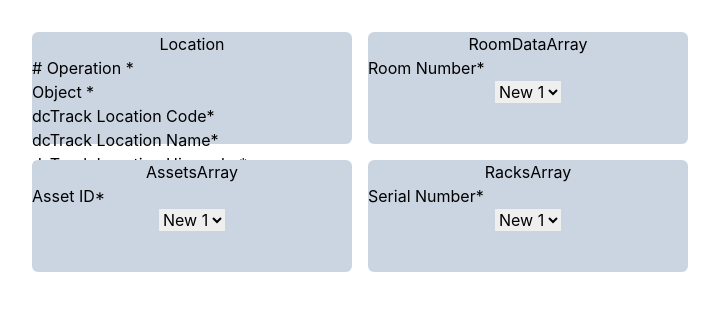
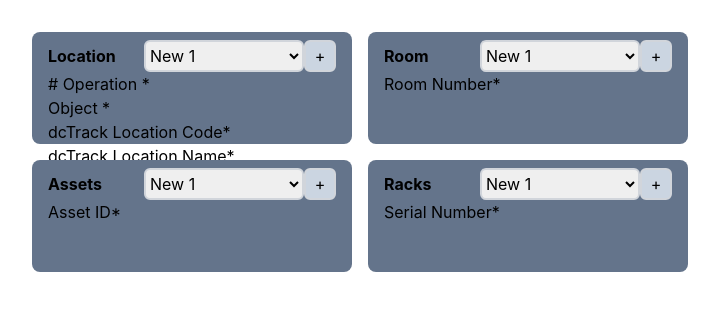
Before and after one commit to TravisAlanH/SunbirdDCIMSurveyv5, a React (Create React App) app: page / in a window 1280 px wide. Shown: the top 310 px of the page, without its empty margins (280-999 px from the left). Built offline with nearby package versions, Linux system fonts and the light colour scheme.

Commit message:
Format and Clean UP

```diff
--- a/src/Components/Body/Modal.js
+++ b/src/Components/Body/Modal.js
@@ -35,7 +35,7 @@
         {Object.keys(BASE_DATA).map((modalBlock, modalIndex) => (
           <div
             key={modalIndex}
-            className="w-[20rem] h-[7rem] rounded-md bg-slate-300"
+            className="w-[20rem] h-[7rem] rounded-lg py-2 px-4 bg-slate-500"
             id="myBtn"
             onClick={() => {
               let modal = document.getElementById("modal" + modalIndex);
@@ -54,8 +54,54 @@
             }}
           >
             {/* DATA IN BLOCK */}
-            {modalBlock}
             <div>
+              {/* HEAD OF MODAL */}
+              <div className="flex flex-row justify-between items-center">
+                <h2 className="font-bold">{modalBlock.split(/(?=[A-Z])/)[0]}</h2>
+                <div className="flex flex-row items-center">
+                  <div>
+                    <select
+                      className="max-w-[10rem] min-w-[10rem] min-h-8 border-2 border-gray-300 rounded-md"
+                      onClick={(e) => e.stopPropagation()}
+                      onChange={(e) => {
+                        let set = setIndex[modalIndex];
+                        set(e.target.options.selectedIndex);
+                      }}
+                    >
+                      {BASE_DATA[modalBlock].map((item, index) => (
+                        <option key={index} value={index}>
+                          {BASE_DATA[modalBlock][index]["ID"] !== "" ? BASE_DATA[modalBlock][index]["ID"] : `New ${index + 1}`}
+                        </option>
+                      ))}
+                    </select>
+                  </div>
+                  <button
+                    className="border-2 border-gray-300 bg-slate-300 rounded-md w-8 h-8"
+                    onClick={(e) => {
+                      e.stopPropagation();
+                      switch (modalBlock) {
+                        case "Location":
+                          dispatch(actions.addToLocation(payload));
+                          break;
+                        case "AssetsArray":
+                          dispatch(actions.addToAssets(payload));
+                          break;
+                        case "RacksArray":
+                          dispatch(actions.addToRack(payload));
+                          break;
+                        case "RoomDataArray":
+                          dispatch(actions.addToRoom(payload));
+                          break;
+                        default:
+                          break;
+                      }
+                    }}
+                  >
+                    +
+                  </button>
+                </div>
+              </div>
+              {/* MISSING DATA IN MODAL */}
               {BASE_DATA[modalBlock]
                 .filter((_, index) => index === useIndex[modalIndex])
                 .map((item, index) => (
@@ -72,22 +118,8 @@
                       ))}
                   </div>
                 ))}
-              <div>
-                <select
-                  onClick={(e) => e.stopPropagation()}
-                  onChange={(e) => {
-                    let set = setIndex[modalIndex];
-                    set(e.target.options.selectedIndex);
-                  }}
-                >
-                  {BASE_DATA[modalBlock].map((item, index) => (
-                    <option key={index} value={index}>
-                      {BASE_DATA[modalBlock][index]["ID"] !== "" ? BASE_DATA[modalBlock][index]["ID"] : `New ${index + 1}`}
-                    </option>
-                  ))}
-                </select>
-              </div>
             </div>
+            {/* MODAL CONTENT */}
             <div className="modal" id={"modal" + modalIndex}>
               <div className="modal-content max-w-[25rem]">
                 <div className="flex flex-row justify-between items-center">
```
